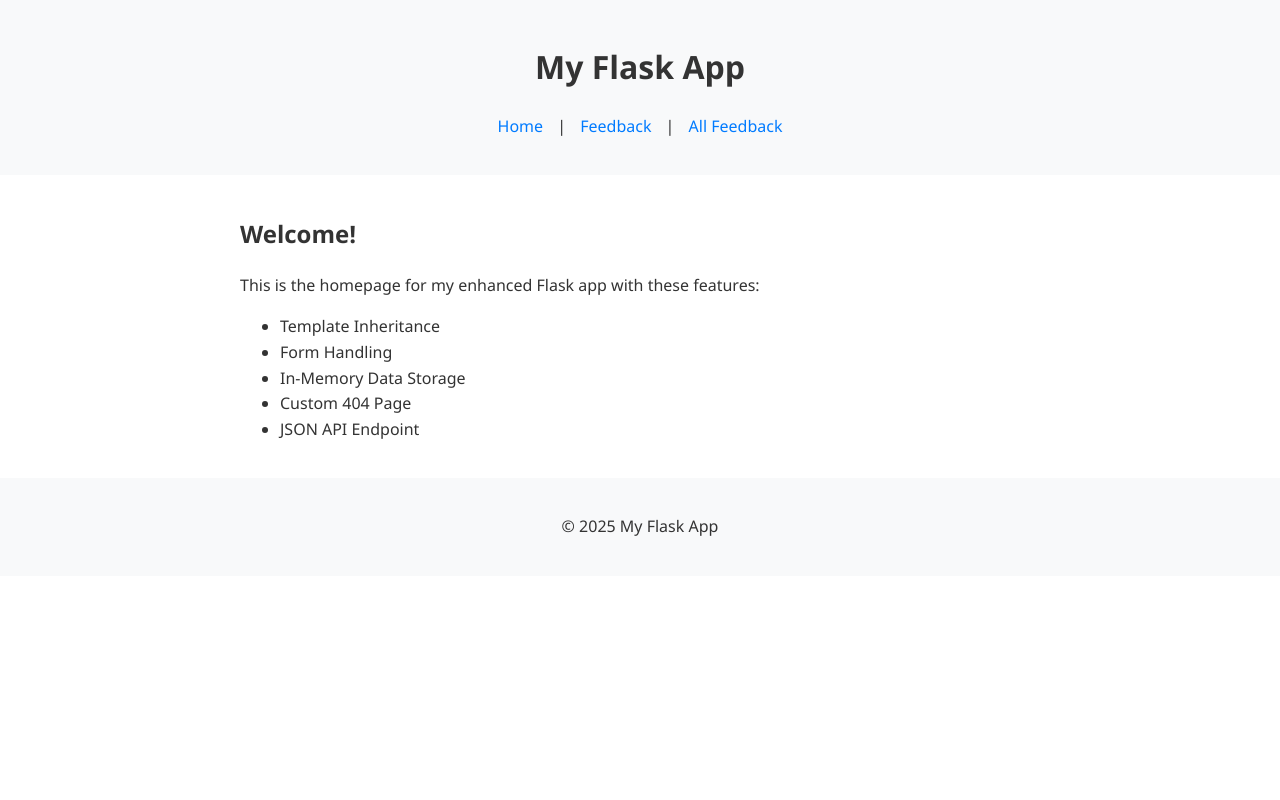
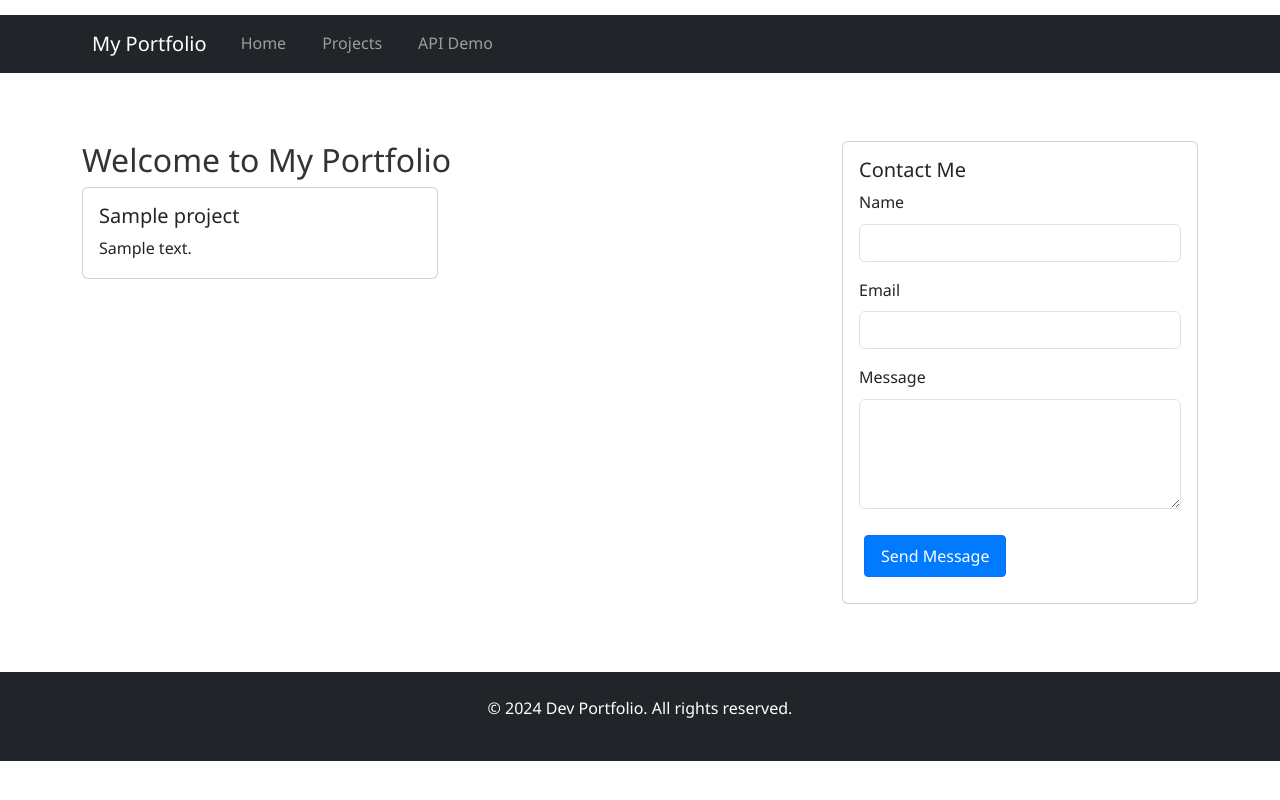
Before and after one commit to Vidhipatel9969/my_flask_app, a Python web app: template templates/home.html in a window 1280 px wide. Run offline with Jinja, Linux system fonts and the light colour scheme; the template is opened without the code that fills it: most values are stand-ins (such as "Sample title", 1, 10 or a date in 2020); form fields are guessed from the names that the template uses.

Commit message:
Expand flask app

```diff
--- /dev/null
+++ b/requirements.txt
@@ -0,0 +1,4 @@
+flask
+python-dotenv
+flask-wtf
+requests
--- /dev/null
+++ b/static/js/scripts.js
@@ -0,0 +1,31 @@
+// Frontend validation
+document.getElementById('feedbackForm').addEventListener('submit', function(e) {
+    let valid = true;
+
+    // Name validation
+    const nameInput = document.getElementById('name');
+    if (nameInput.value.length < 2) {
+        nameInput.classList.add('is-invalid');
+        valid = false;
+    } else {
+        nameInput.classList.remove('is-invalid');
+    }
+
+    // Email validation
+    const emailInput = document.getElementById('email');
+    if (!/^\S+@\S+\.\S+$/.test(emailInput.value)) {
+        emailInput.classList.add('is-invalid');
+        valid = false;
+    } else {
+        emailInput.classList.remove('is-invalid');
+    }
+
+    if (!valid) e.preventDefault();
+});
+
+// Fetch internal projects API
+fetch('/api/projects')
+    .then(response => response.json())
+    .then(projects => {
+        console.log('Loaded projects:', projects);
+    });
--- a/templates/base.html
+++ b/templates/base.html
@@ -1,25 +1,41 @@
 <!DOCTYPE html>
-<html>
+<html lang="en">
 <head>
-    <title>{% block title %}My Flask App{% endblock %}</title>
+    <meta charset="UTF-8">
+    <meta name="viewport" content="width=device-width, initial-scale=1.0">
+    <title>{% block title %}Dev Portfolio{% endblock %}</title>
+    <link href="https://cdn.jsdelivr.net/npm/bootstrap@5.3.0/dist/css/bootstrap.min.css" rel="stylesheet">
     <link rel="stylesheet" href="{{ url_for('static', filename='css/style.css') }}">
 </head>
 <body>
-    <header>
-        <h1>My Flask App</h1>
-        <nav>
-            <a href="{{ url_for('home') }}">Home</a> |
-            <a href="{{ url_for('feedback') }}">Feedback</a> |
-            <a href="{{ url_for('show_feedback') }}">All Feedback</a>
-        </nav>
-    </header>
+    <nav class="navbar navbar-expand-lg navbar-dark bg-dark">
+        <div class="container">
+            <a class="navbar-brand" href="/">My Portfolio</a>
+            <button class="navbar-toggler" type="button" data-bs-toggle="collapse" data-bs-target="#navbarNav">
+                <span class="navbar-toggler-icon"></span>
+            </button>
+            <div class="collapse navbar-collapse" id="navbarNav">
+                <ul class="navbar-nav">
+                    <li class="nav-item"><a class="nav-link" href="/">Home</a></li>
+                    <li class="nav-item"><a class="nav-link" href="/projects">Projects</a></li>
+                    <li class="nav-item"><a class="nav-link" href="/api-demo">API Demo</a></li>
+                </ul>
+            </div>
+        </div>
+    </nav>
 
-    <main>
+    <main class="container my-5">
         {% block content %}{% endblock %}
     </main>
 
-    <footer>
-        <p>© 2025 My Flask App</p>
+    <footer class="bg-dark text-white py-4">
+        <div class="container text-center">
+            <p>&copy; 2024 Dev Portfolio. All rights reserved.</p>
+        </div>
     </footer>
+
+    <script src="https://cdn.jsdelivr.net/npm/bootstrap@5.3.0/dist/js/bootstrap.bundle.min.js"></script>
+    <script src="{{ url_for('static', filename='js/scripts.js') }}"></script>
+    {% block scripts %}{% endblock %}
 </body>
 </html>
--- a/templates/home.html
+++ b/templates/home.html
@@ -1,15 +1,54 @@
 {% extends "base.html" %}
 
-{% block title %}Home Page{% endblock %}
+{% block title %}Home{% endblock %}
 
 {% block content %}
-    <h2>Welcome!</h2>
-    <p>This is the homepage for my enhanced Flask app with these features:</p>
-    <ul>
-        <li>Template Inheritance</li>
-        <li>Form Handling</li>
-        <li>In-Memory Data Storage</li>
-        <li>Custom 404 Page</li>
-        <li>JSON API Endpoint</li>
-    </ul>
+<div class="row">
+    <div class="col-md-8">
+        <h2>Welcome to My Portfolio</h2>
+        <div class="row" id="projectsContainer">
+            {% for project in projects %}
+            <div class="col-md-6 mb-4">
+                <div class="card">
+                    <div class="card-body">
+                        <h5 class="card-title">{{ project.title }}</h5>
+                        <p class="card-text">{{ project.description }}</p>
+                    </div>
+                </div>
+            </div>
+            {% endfor %}
+        </div>
+    </div>
+
+    <div class="col-md-4">
+        <div class="card">
+            <div class="card-body">
+                <h5 class="card-title">Contact Me</h5>
+                <form id="feedbackForm" method="POST">
+                    {{ form.hidden_tag() }}
+
+                    <div class="mb-3">
+                        {{ form.name.label(class="form-label") }}
+                        {{ form.name(class="form-control") }}
+                        <div class="invalid-feedback"></div>
+                    </div>
+
+                    <div class="mb-3">
+                        {{ form.email.label(class="form-label") }}
+                        {{ form.email(class="form-control") }}
+                        <div class="invalid-feedback"></div>
+                    </div>
+
+                    <div class="mb-3">
+                        {{ form.message.label(class="form-label") }}
+                        {{ form.message(class="form-control", rows=4) }}
+                        <div class="invalid-feedback"></div>
+                    </div>
+
+                    <button type="submit" class="btn btn-primary">Send Message</button>
+                </form>
+            </div>
+        </div>
+    </div>
+</div>
 {% endblock %}
```
Also changed, not shown: app.py (+31 -35 lines), templates/api_demo.html (added, +66 -0 lines), README.md, 1 other file.
